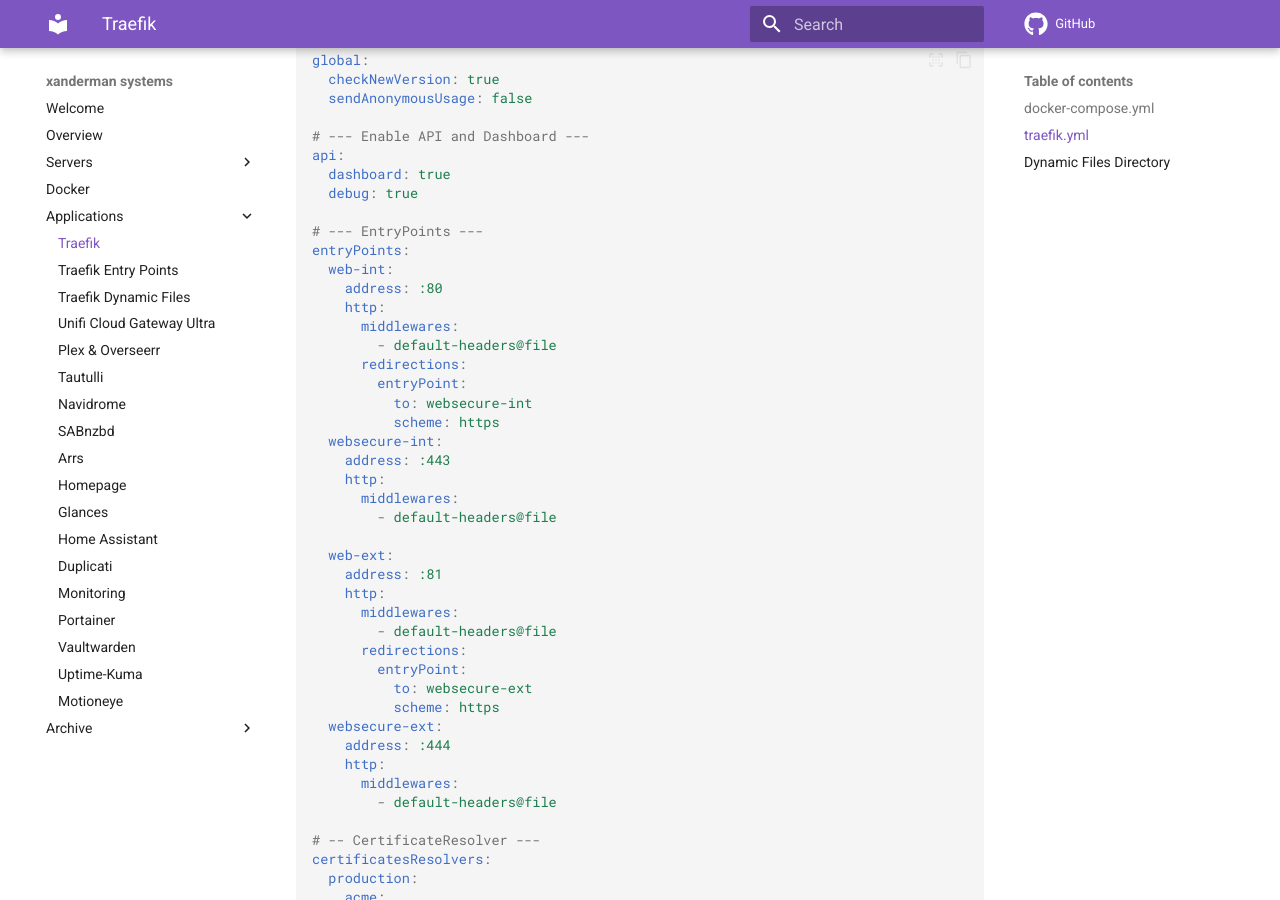
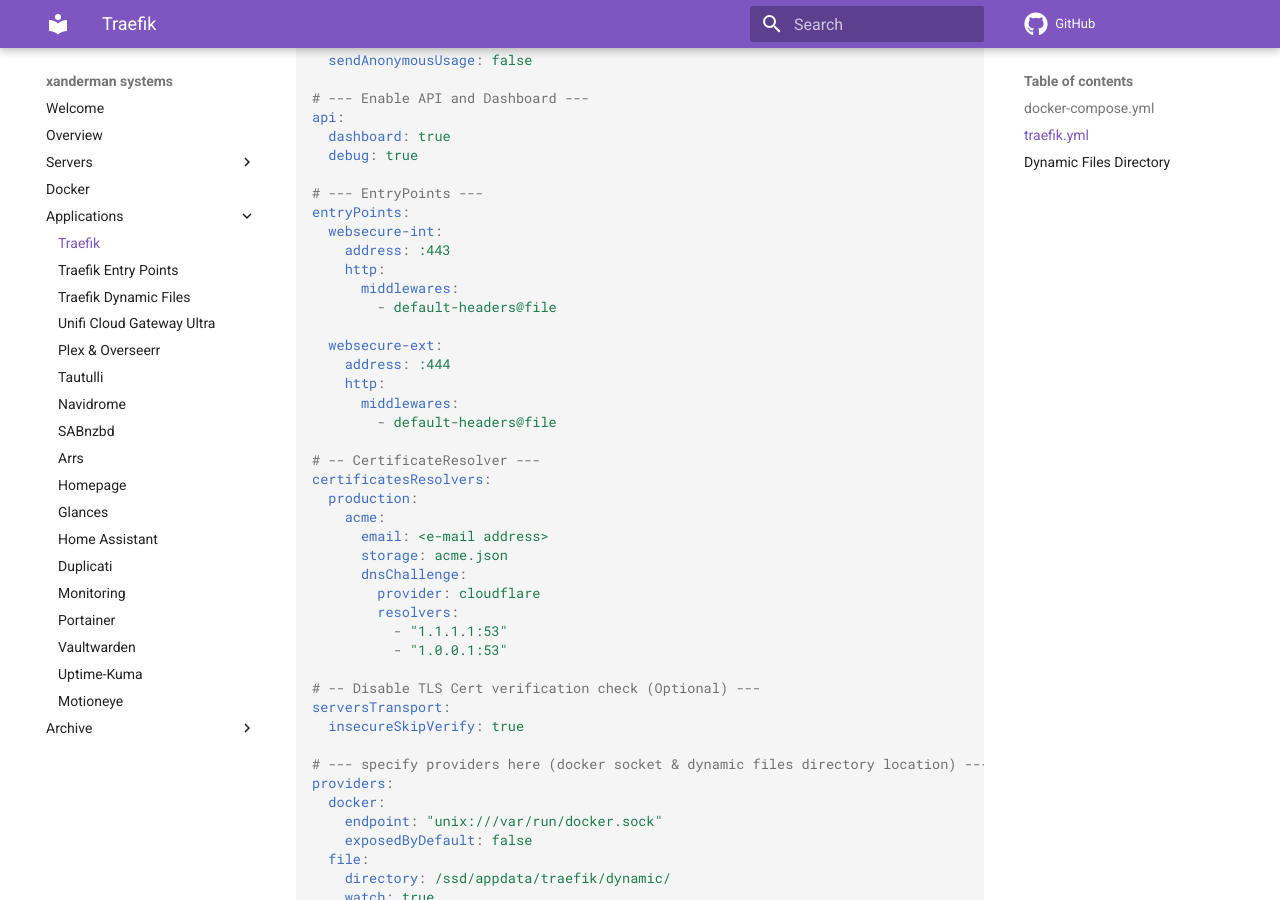
Before and after one commit to Xanderlicious/mkdocs, an MkDocs documentation site: the page built from docs/traefik.md, in a window 1280 px wide and 900 px high, scrolled down 3033 px. Built offline with MkDocs 1.6.1 and Material for MkDocs 9.7.7, drawn with Linux system fonts in a browser that asks for light colours; comment, search, counter and statistics services are not loaded.

Commit message:
changes made to traefik docs

```diff
--- a/docs/traefik.md
+++ b/docs/traefik.md
@@ -62,8 +62,6 @@
       default:
         ipv4_address: "172.19.0.2"
     ports:
-      - 80:80
-      - 81:81
       - 443:443
       - 444:444
     environment:
@@ -131,30 +129,12 @@
 
 # --- EntryPoints ---
 entryPoints:
-  web-int:
-    address: :80
-    http:
-      middlewares:
-        - default-headers@file
-      redirections:
-        entryPoint:
-          to: websecure-int
-          scheme: https
   websecure-int:
     address: :443
     http:
       middlewares:
         - default-headers@file
 
-  web-ext:
-    address: :81
-    http:
-      middlewares:
-        - default-headers@file
-      redirections:
-        entryPoint:
-          to: websecure-ext
-          scheme: https
   websecure-ext:
     address: :444
     http:
```
Also changed, not shown: docs/entrypoints.md (+4 -10 lines).
